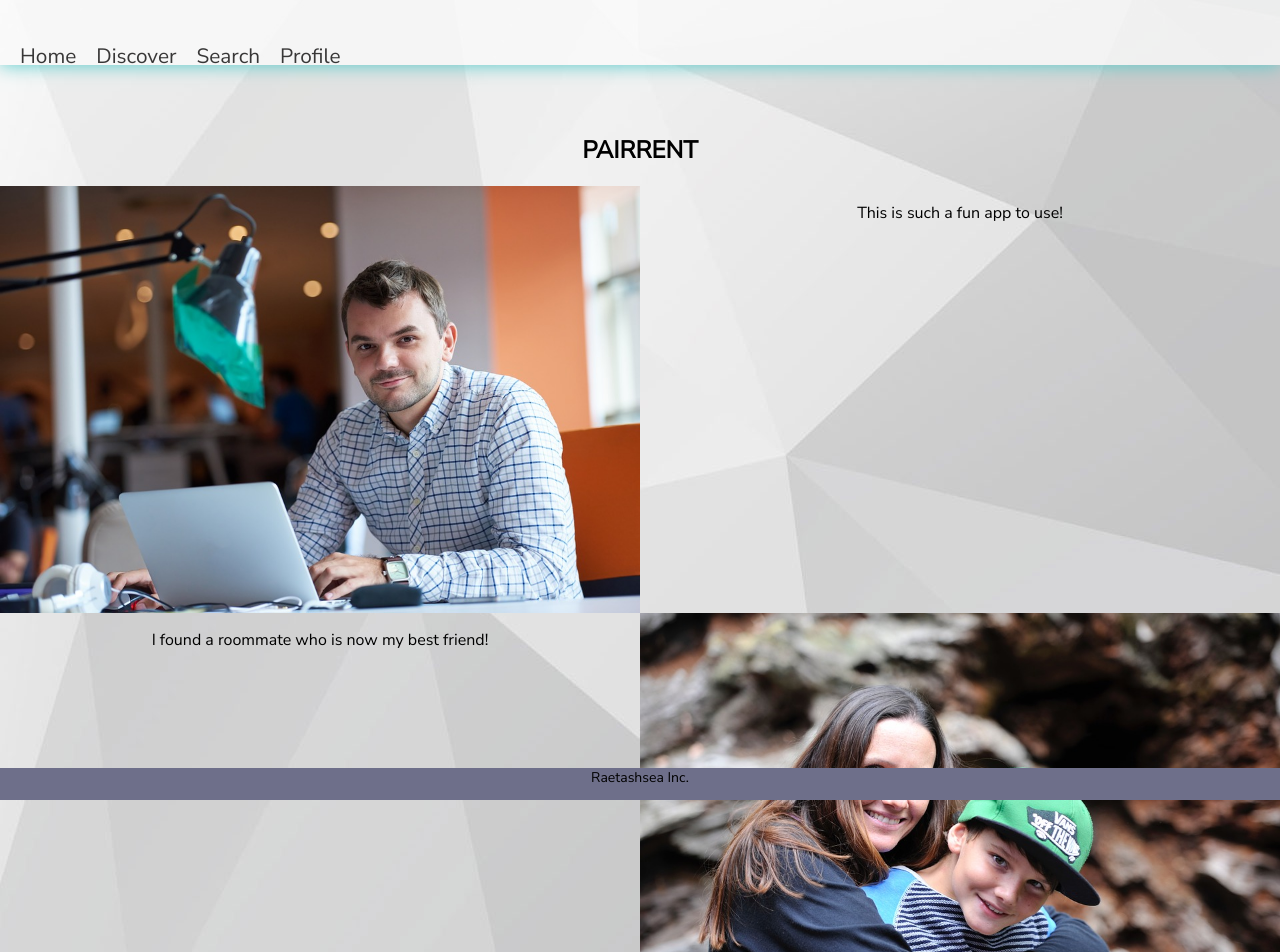
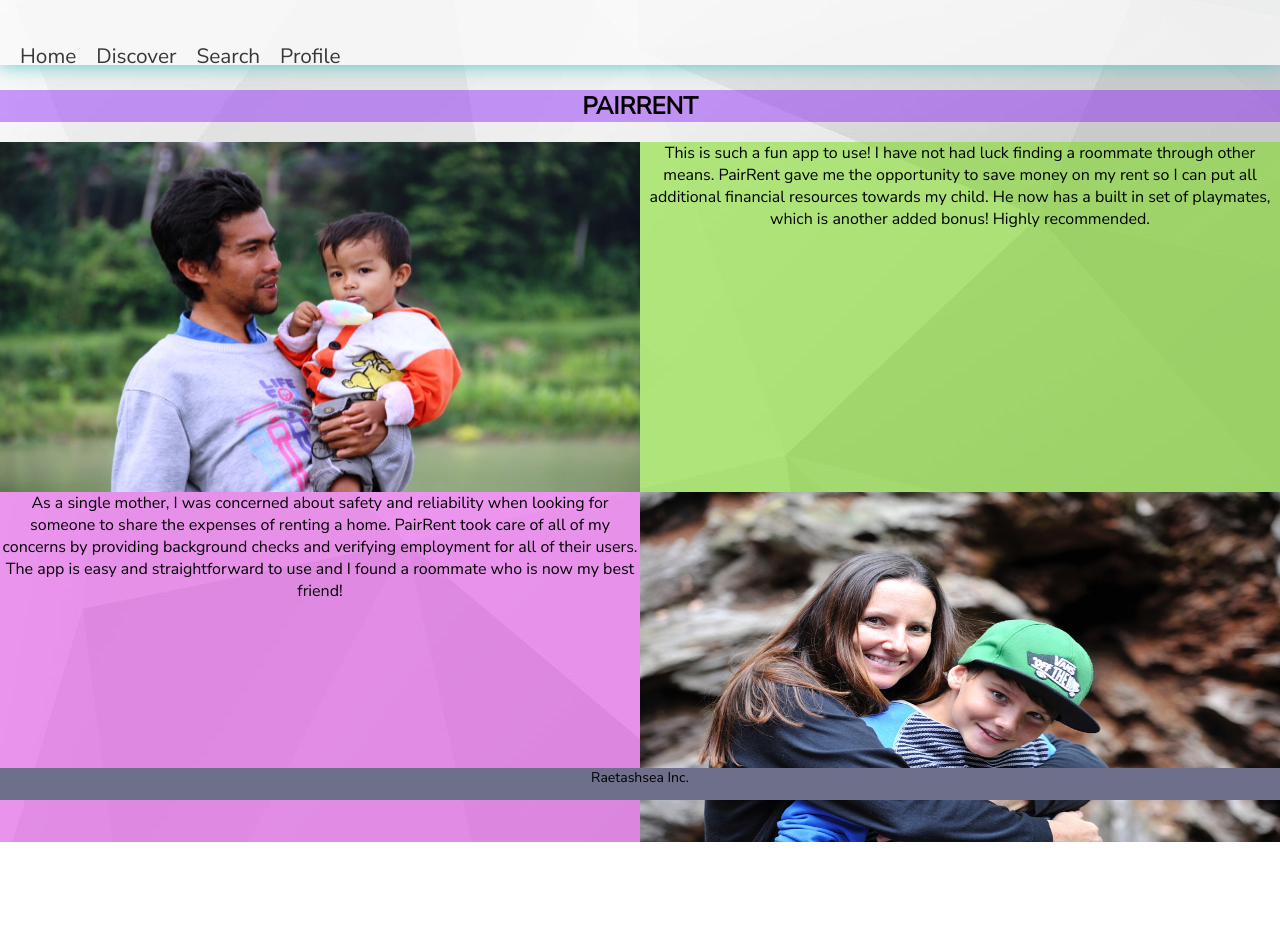
Before and after one commit to Niiitasha/PairRent, a React (Create React App) app in the folder clients/: page /Home in a window 1280 px wide. Shown: the top 952 px of the page. After the commit the page ends 842 px from the top, so only its background shows below. Built offline with nearby package versions, Linux system fonts and the light colour scheme; a web font is replaced by a local one; what jquery-ajax would draw is missing.

Commit message:
css profile changes

```diff
--- a/clients/src/components/Card.js
+++ b/clients/src/components/Card.js
@@ -4,7 +4,7 @@
 class Card extends Component {
     render() {
         return (
-            <div className="card">
+          <div className="card">
                 <img alt="Profile" src={this.props.profile.profilepic}></img>
                 <p className="name">{this.props.profile.name}</p>
                 <p className="bio">{this.props.profile.bio}</p>
--- a/clients/src/components/Home.js
+++ b/clients/src/components/Home.js
@@ -7,8 +7,18 @@
     return (
       <div className="homePage">
       <h2 className="headerMain">PAIRRENT</h2>
-        <div className="imgContainer"><img className="homeImg" src="images/david.jpg"></img><p className="homeImg">This is such a fun app to use!</p>
-        <p className="homeImg">I found a roommate who is now my best friend!</p><img className="homeImg" src="images/tamara.jpg"></img></div>
+        <div className="imgContainer">
+            <img className="homeImg" src="images/tony.jpeg"></img>
+            <div className="homeImg testimonial">This is such a fun app to use! I have not had luck finding a
+            roommate through other means. PairRent gave me the opportunity to save money on my rent so I can
+            put all additional financial resources towards my child. He now has a built in set of playmates,
+            which is another added bonus! Highly recommended.</div>
+            <div className="homeImg testimony" >As a single mother, I was concerned about
+            safety and reliability when looking for someone to share the expenses of renting a home.
+            PairRent took care of all of my concerns by providing background checks and verifying employment
+            for all of their users. The app is easy and straightforward to use and I found a roommate who is
+            now my best friend!</div>
+            <img className="homeImg" src="images/tamara.jpg"></img></div>
       </div>
     );
   }
--- a/clients/src/components/Profile.js
+++ b/clients/src/components/Profile.js
@@ -5,12 +5,19 @@
     render() {
         return (
           <div className="profileCard">
+                         <div className="profilePageImages">
                              <img alt="ProfileImage" src={this.props.profile.profilepic}></img>
+                         </div>
+                         <div className="profilePageData">
                              <p className="profileName">Name: {this.props.profile.name}</p>
                              <p className="profileKids">Number of Kids: {this.props.profile.kids}</p>
                              <p className="profileSmoker">Smoker: {this.props.profile.smoker}</p>
                              <p className="profileNeeds">Needs: {this.props.profile.needs}</p>
                              <p className="profileBio">Bio: {this.props.profile.bio}</p>
+                             <p></p>
+                             <p></p>
+                             <p></p>
+                         </div>
                      </div>
         );
     }
--- a/clients/src/components/ProfileList.js
+++ b/clients/src/components/ProfileList.js
@@ -12,8 +12,8 @@
   }
   render() {
     const profiles = this.props.data.map((profile) => (
-      <Card key={profile.id} profile={profile} />
-    ));
+        <div className="discoverCard"> <Card key={profile.id} profile={profile} /> </div>
+      ));
     return (
       <div className="profiles">
         <button type="button" className="PrevButton" onClick={this.prevElement.bind(this)}>&lt;</button>
--- a/clients/src/components/SearchForm.js
+++ b/clients/src/components/SearchForm.js
@@ -21,8 +21,8 @@
         this.handleInputChange = this.handleInputChange.bind(this);
     }
     render() {
-        const madeMatches = this.props.matches.map(match => (
-            <Link to={"/profilepage/" + match.id}><Card profile={match} key={match.id} value={this.state.name} /></Link>
+      const madeMatches = this.props.matches.map(match => (
+            <div className="searchCard" key={match.id}> <Link to={"/profilepage/" + match.id}><Card profile={match} value={this.state.name} /></Link> </div>
         ));
         return (
             <div className="search">
--- a/clients/src/index.css
+++ b/clients/src/index.css
@@ -19,19 +19,29 @@
  background: rgb(110, 111, 138);
 }
 
-.headerMain {
-  margin-top: 5%;
-  height: 50%;
-  width: 100%;
-}
-
-
-
 .imgContainer {
 display: flex;
 flex-direction: row;
-justify-content: space-around;
 flex-wrap: wrap;
+}
+
+.headerMain {
+  min-height: 50%;
+  min-width: 100%;
+  text-align: center;
+  background-color: rgba(126, 3, 249, 0.4);
+}
+
+.testimonial {
+  min-height: 50%;
+  min-width: 50%;
+  background-color: rgba(117, 221, 13, 0.4);
+}
+
+.testimony {
+  min-height: 50%;
+  min-width: 50%;
+  background-color: rgba(238, 66, 244, 0.4);
 }
 
 .homeImg {
@@ -274,6 +284,26 @@
     height: 45px;
   }
 
+  .testimonial {
+    min-height: 350px;
+    min-width: 50%;
+    background-color: rgba(117, 221, 13, 0.5);
+  }
+
+  .testimony {
+    min-height: 350px;
+    min-width: 50%;
+    background-color: rgba(238, 66, 244, 0.5);
+  }
+
+  .homeImg {
+    height: 350px;
+    width: 50%;
+    margin-bottom: 0;
+  }
+
+
+
   .minimized.currentMatches {
     height:90vh;
   }
```
Lines whose indentation alone changed are shown as unchanged.
